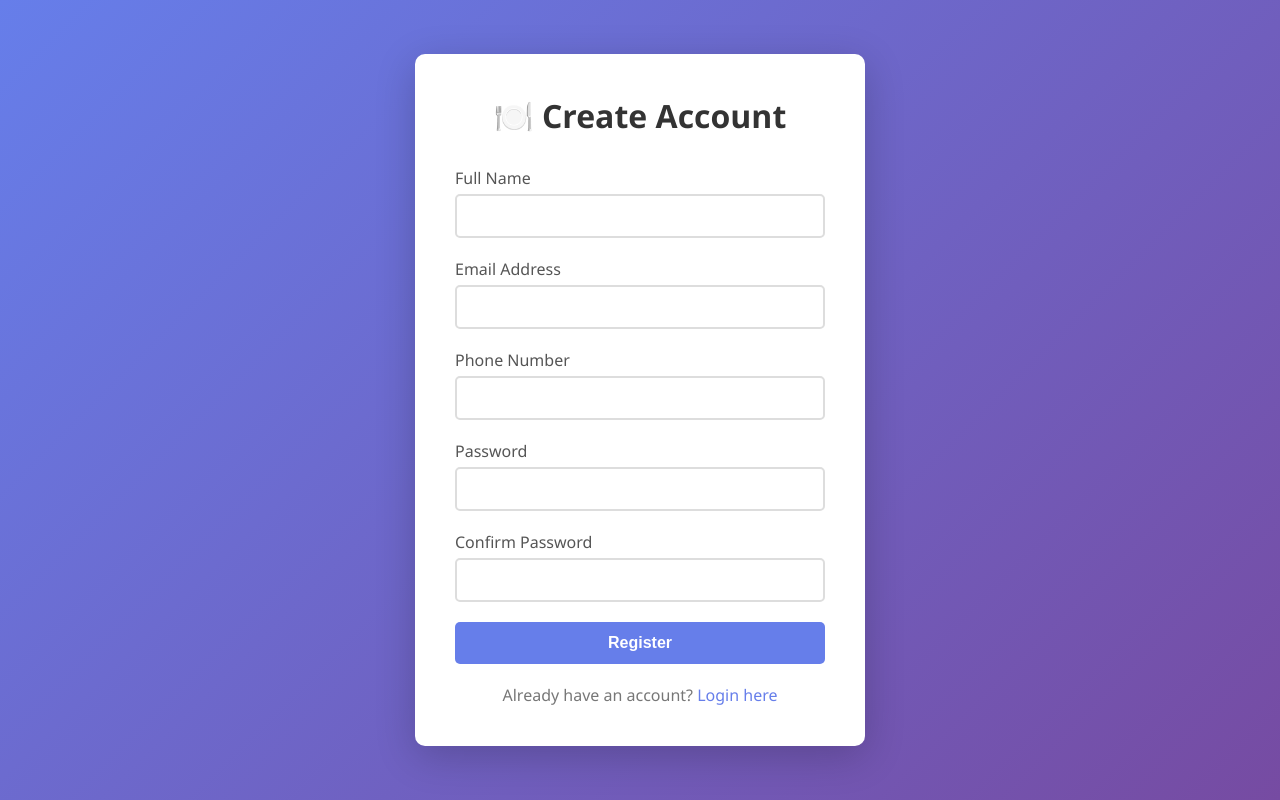
After one commit to LSQDR/buffetier-v2, a Flask app: page /register in a window 1280 px wide. The commit adds this page. Run offline with Flask 3, Linux system fonts and the light colour scheme.

Commit message:
Added user authentication system

```diff
--- a/main.py
+++ b/main.py
@@ -1,8 +1,30 @@
+from dotenv import load_dotenv
+load_dotenv()
+
 import os
-from flask import Flask, render_template, jsonify, request
+from flask import Flask, render_template, jsonify, request, session, redirect, url_for, flash
 from database import neon_db, mongo_db
+from functools import wraps
+
+
 
 app = Flask(__name__)
+app.secret_key = os.environ.get('SECRET_KEY', 'dev-secret-key-change-in-production')
+
+# ============================================
+# AUTHENTICATION DECORATOR
+# ============================================
+
+def login_required(f):
+    """Decorator to require login for routes"""
+    @wraps(f)
+    def decorated_function(*args, **kwargs):
+        if 'user_id' not in session:
+            flash('Please login to access this page', 'error')
+            return redirect(url_for('login'))
+        return f(*args, **kwargs)
+    return decorated_function
+
 
 # ============================================
 # WEB ROUTES (HTML Pages)
@@ -21,6 +43,90 @@ def menu_page():
         return render_template('menu.html', items=items)
     except Exception as e:
         return f"Error loading menu: {str(e)}", 500
+
+@app.route('/register', methods=['GET', 'POST'])
+def register():
+    """User registration"""
+    if request.method == 'POST':
+        email = request.form.get('email')
+        name = request.form.get('name')
+        phone = request.form.get('phone')
+        password = request.form.get('password')
+        confirm_password = request.form.get('confirm_password')
+
+        # Validation
+        if not all([email, name, phone, password, confirm_password]):
+            flash('All fields are required', 'error')
+            return render_template('register.html')
+
+        if password != confirm_password:
+            flash('Passwords do not match', 'error')
+            return render_template('register.html')
+
+        # Check if user exists
+        existing_user = neon_db.get_user_by_email(email)
+        if existing_user:
+            flash('Email already registered', 'error')
+            return render_template('register.html')
+
+        # Create user
+        user_id = neon_db.register_user(email, name, phone, password)
+
+        if user_id:
+            session['user_id'] = user_id
+            session['user_name'] = name
+            flash('Registration successful!', 'success')
+            return redirect(url_for('dashboard'))
+        else:
+            flash('Registration failed. Please try again.', 'error')
+            return render_template('register.html')
+
+    return render_template('register.html')
+
+
+@app.route('/login', methods=['GET', 'POST'])
+def login():
+    """User login"""
+    if request.method == 'POST':
+        email = request.form.get('email')
+        password = request.form.get('password')
+
+        if not email or not password:
+            flash('Email and password are required', 'error')
+            return render_template('login.html')
+
+        user = neon_db.authenticate_user(email, password)
+
+        if user:
+            session['user_id'] = user['user_id']
+            session['user_name'] = user['name']
+            flash(f'Welcome back, {user["name"]}!', 'success')
+            return redirect(url_for('dashboard'))
+        else:
+            flash('Invalid email or password', 'error')
+            return render_template('login.html')
+
+    return render_template('login.html')
+
+
+@app.route('/logout')
+def logout():
+    """User logout"""
+    session.clear()
+    flash('You have been logged out', 'success')
+    return redirect(url_for('home'))
+
+
+@app.route('/dashboard')
+@login_required
+def dashboard():
+    """User dashboard"""
+    user_id = session.get('user_id')
+    user = neon_db.get_user_by_id(user_id)
+    orders = neon_db.get_all_orders(user_id)
+
+    return render_template('dashboard.html', user=user, orders=orders)
+
 
 # ============================================
 # API ROUTES (JSON Responses)
@@ -90,6 +196,23 @@ def api_get_user_orders(user_id):
     except Exception as e:
         return jsonify({'error': str(e)}), 500
 
+@app.route('/api/orders/<int:order_id>', methods=['PUT'])
+def api_update_order(order_id):
+    """API: Update order status"""
+    try:
+        data = request.get_json()
+        status = data.get('status')
+
+        if not status:
+            return jsonify({'error': 'Status required'}), 400
+
+        neon_db.update_order_status(order_id, status)
+
+        return jsonify({'status': 'updated', 'order_id': order_id}), 200
+    except Exception as e:
+        return jsonify({'error': str(e)}), 500
+
+
 # ============================================
 # ERROR HANDLERS
 # ============================================
--- a/requirements.txt
+++ b/requirements.txt
@@ -3,3 +3,4 @@ psycopg2-binary==2.9.9
 pymongo[srv]==4.10.1
 pytest==8.3.4
 pytest-flask==1.3.0
+python-dotenv==1.0.0
--- a/templates/index.html
+++ b/templates/index.html
@@ -51,6 +51,8 @@
         <div class="links">
             <a href="/menu" class="btn">View Menu</a>
             <a href="/api/menu" class="btn">Menu API (JSON)</a>
+            <a href="/register" class="btn">Register</a>
+            <a href="/login" class="btn">Login</a>
         </div>
 
         <div style="margin-top: 40px; padding: 20px; background-color: #ecf0f1; border-radius: 5px;">
--- /dev/null
+++ b/templates/register.html
@@ -0,0 +1,139 @@
+<!DOCTYPE html>
+<html lang="en">
+<head>
+    <meta charset="UTF-8">
+    <meta name="viewport" content="width=device-width, initial-scale=1.0">
+    <title>Register - Buffetier</title>
+    <style>
+        * { margin: 0; padding: 0; box-sizing: border-box; }
+        body {
+            font-family: 'Segoe UI', Tahoma, Geneva, Verdana, sans-serif;
+            background: linear-gradient(135deg, #667eea 0%, #764ba2 100%);
+            min-height: 100vh;
+            display: flex;
+            justify-content: center;
+            align-items: center;
+            padding: 20px;
+        }
+        .container {
+            background: white;
+            padding: 40px;
+            border-radius: 10px;
+            box-shadow: 0 10px 40px rgba(0,0,0,0.2);
+            width: 100%;
+            max-width: 450px;
+        }
+        h1 {
+            color: #333;
+            margin-bottom: 30px;
+            text-align: center;
+        }
+        .form-group {
+            margin-bottom: 20px;
+        }
+        label {
+            display: block;
+            margin-bottom: 5px;
+            color: #555;
+            font-weight: 500;
+        }
+        input {
+            width: 100%;
+            padding: 12px;
+            border: 2px solid #ddd;
+            border-radius: 5px;
+            font-size: 14px;
+            transition: border-color 0.3s;
+        }
+        input:focus {
+            outline: none;
+            border-color: #667eea;
+        }
+        .btn {
+            width: 100%;
+            padding: 12px;
+            background: #667eea;
+            color: white;
+            border: none;
+            border-radius: 5px;
+            font-size: 16px;
+            font-weight: 600;
+            cursor: pointer;
+            transition: background 0.3s;
+        }
+        .btn:hover {
+            background: #5568d3;
+        }
+        .alert {
+            padding: 12px;
+            margin-bottom: 20px;
+            border-radius: 5px;
+        }
+        .alert-error {
+            background: #fee;
+            color: #c33;
+            border: 1px solid #fcc;
+        }
+        .alert-success {
+            background: #efe;
+            color: #3c3;
+            border: 1px solid #cfc;
+        }
+        .footer-text {
+            text-align: center;
+            margin-top: 20px;
+            color: #777;
+        }
+        .footer-text a {
+            color: #667eea;
+            text-decoration: none;
+        }
+    </style>
+</head>
+<body>
+    <div class="container">
+        <h1>🍽️ Create Account</h1>
+
+        {% with messages = get_flashed_messages(with_categories=true) %}
+            {% if messages %}
+                {% for category, message in messages %}
+                    <div class="alert alert-{{ category }}">{{ message }}</div>
+                {% endfor %}
+            {% endif %}
+        {% endwith %}
+
+        <form method="POST">
+            <div class="form-group">
+                <label for="name">Full Name</label>
+                <input type="text" id="name" name="name" required>
+            </div>
+
+            <div class="form-group">
+                <label for="email">Email Address</label>
+                <input type="email" id="email" name="email" required>
+            </div>
+
+            <div class="form-group">
+                <label for="phone">Phone Number</label>
+                <input type="tel" id="phone" name="phone" required>
+            </div>
+
+            <div class="form-group">
+                <label for="password">Password</label>
+                <input type="password" id="password" name="password" required minlength="6">
+            </div>
+
+            <div class="form-group">
+                <label for="confirm_password">Confirm Password</label>
+                <input type="password" id="confirm_password" name="confirm_password" required minlength="6">
+            </div>
+
+            <button type="submit" class="btn">Register</button>
+        </form>
+
+        <p class="footer-text">
+            Already have an account? <a href="/login">Login here</a>
+        </p>
+    </div>
+</body>
+</html>
```
Also changed, not shown: database/neon_db.py (+74 -0 lines), templates/dashboard.html (added, +126 -0 lines), templates/login.html (added, +124 -0 lines), 1 other file.
